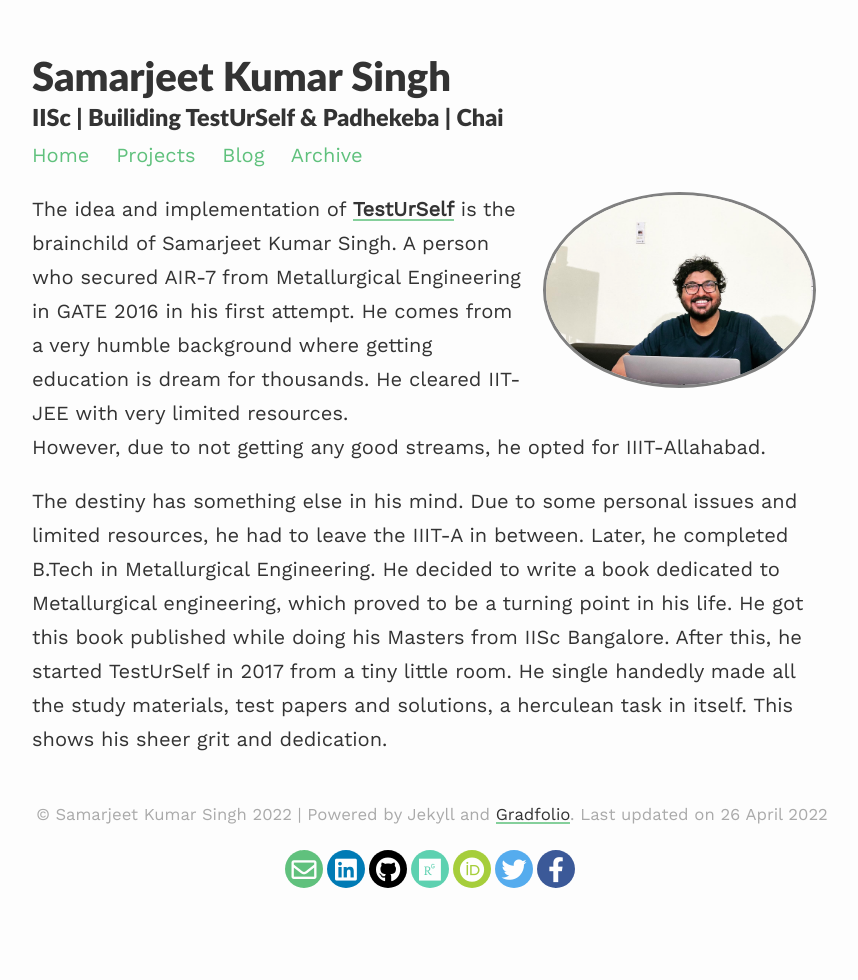
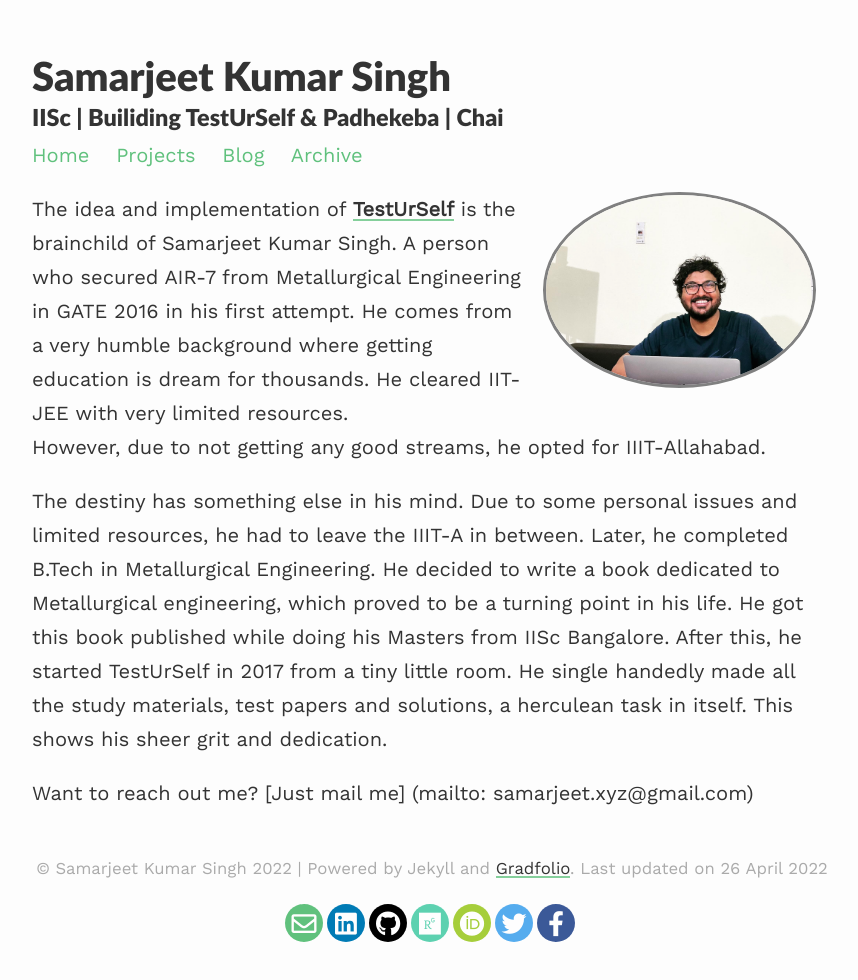
Before and after one commit to Samarjeetkumarsingh/website, a Jekyll site: the page built from index.md, in a window 1280 px wide. Shown: the whole page, without its empty margins (208-1066 px from the left). Built offline with Jekyll 4.4.1, drawn with Linux system fonts in a browser that asks for light colours; nearby versions of some CDN libraries.

Commit message:
Update index.md

```diff
--- a/index.md
+++ b/index.md
@@ -10,3 +10,5 @@
 The idea and implementation of [**TestUrSelf**](https://www.testurself.in){:target="_blank"} is the brainchild of Samarjeet Kumar Singh. A person who secured AIR-7 from Metallurgical Engineering in GATE 2016 in his first attempt. He comes from a very humble background where getting education is dream for thousands. He cleared IIT-JEE with very limited resources. <br> However, due to not getting any good streams, he opted for IIIT-Allahabad.
 
 The destiny has something else in his mind. Due to some personal issues and limited resources, he had to leave the IIIT-A in between. Later, he completed B.Tech in Metallurgical Engineering. He decided to write a book dedicated to Metallurgical engineering, which proved to be a turning point in his life. He got this book published while doing his Masters from IISc Bangalore. After this, he started TestUrSelf in 2017 from a tiny little room. He single handedly made all the study materials, test papers and solutions, a herculean task in itself. This shows his sheer grit and dedication.
+
+Want to reach out me? [Just mail me] (mailto: samarjeet.xyz@gmail.com)
```
